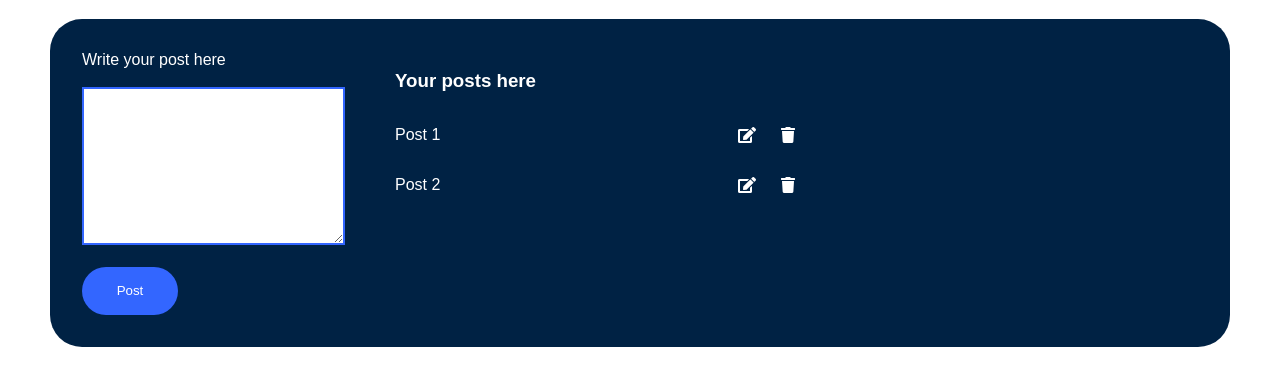
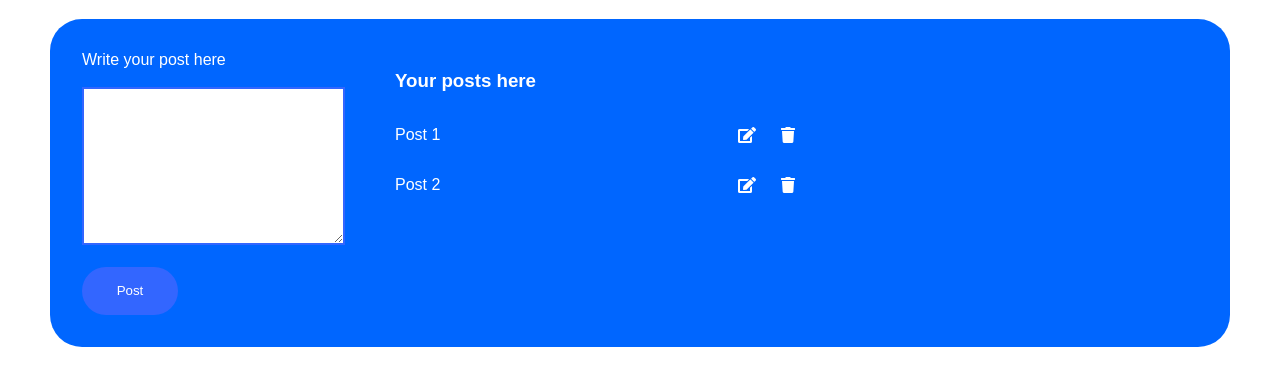
Before and after one commit to nunesjaqueline/crudbasics, a plain HTML site: page index.html in a window 1280 px wide. Shown: the part 61-446 px from the top of the page. Drawn offline with Linux system fonts and the light colour scheme.

Commit message:
Small changes

```diff
--- a/style.css
+++ b/style.css
@@ -13,7 +13,7 @@ body {
     gap: 50px;
     padding: 2rem;
     border-radius: 2rem;
-    background-color:  #024;
+    background-color:  #0066ff;
     color: #fff;
 
 }
```
